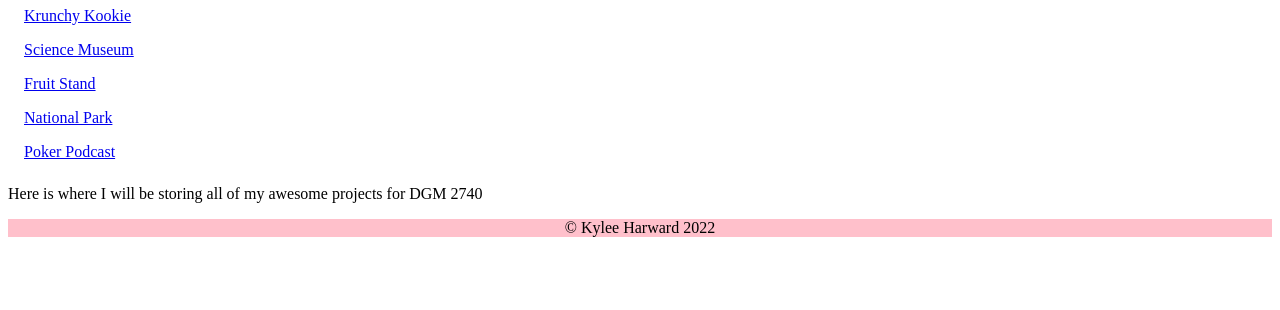
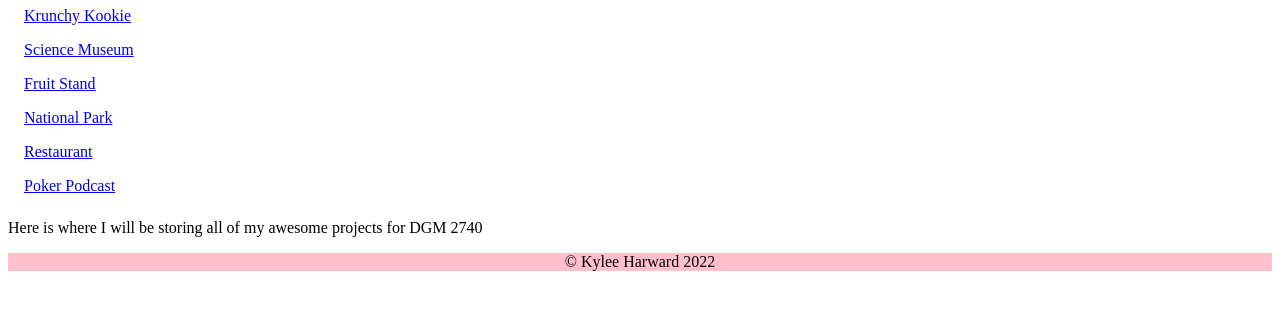
Before and after one commit to kyyyylee/kyyyylee.github.io, a plain HTML site: page index.html in a window 1280 px wide. Shown: the part 128-438 px from the top of the page. Drawn offline with Linux system fonts and the light colour scheme.

Commit message:
add link to main page

```diff
--- a/index.html
+++ b/index.html
@@ -18,6 +18,7 @@
     <li><a href="sciencemuseum/index.html">Science Museum</a></li>
     <li><a href="fruitstand/index.html">Fruit Stand</a></li>
     <li><a href="nationalpark/index.html">National Park</a></li>
+    <li><a href="restaurant/index.html">Restaurant</a></li>
     <li><a href="Documentation.pdf" >Poker Podcast</a></li>
   </ul>
 </nav>
```
